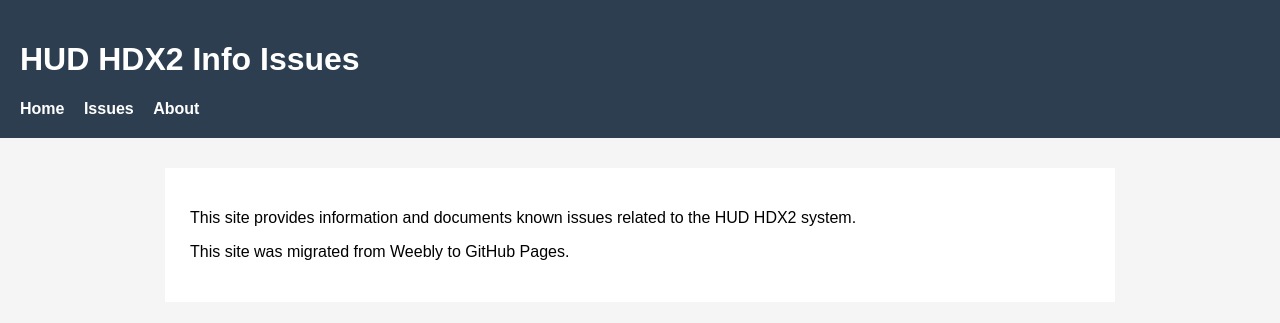
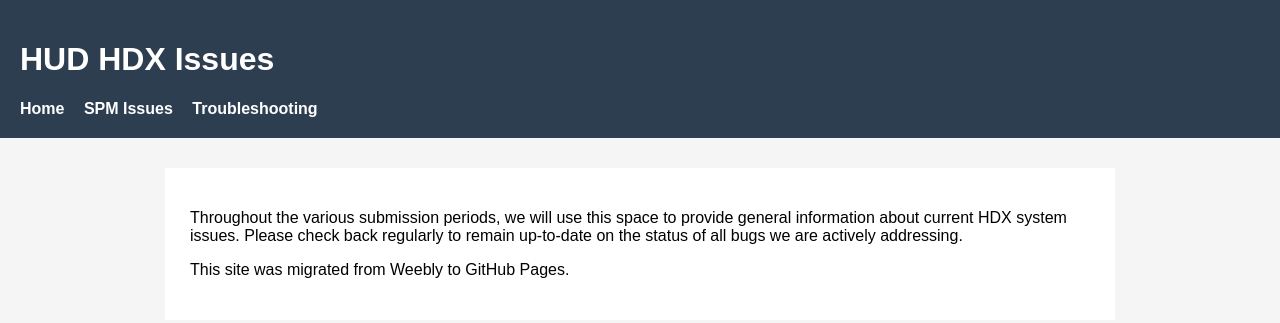
Before and after one commit to HUD-HDX/hud-hdx.github.io, a plain HTML site: page index.html in a window 1280 px wide. Drawn offline with Linux system fonts and the light colour scheme.

Commit message:
Update index.html

```diff
--- a/index.html
+++ b/index.html
@@ -2,7 +2,7 @@
 <html>
 <head>
   <meta charset="UTF-8">
-  <title>HUD HDX2 Info Issues</title>
+  <title> HUD HDX Issues</title>
 
   <style>
     body {
@@ -35,17 +35,17 @@
 <body>
 
 <header>
-  <h1>HUD HDX2 Info Issues</h1>
+  <h1>HUD HDX Issues</h1>
   <nav>
     <a href="index.html">Home</a>
-    <a href="issues.html">Issues</a>
-    <a href="about.html">About</a>
+    <a href="issues.html">SPM Issues</a>
+    <a href="about.html">Troubleshooting</a>
   </nav>
 </header>
 
 <main>
   <p>
-    This site provides information and documents known issues related to the HUD HDX2 system.
+    Throughout the various submission periods, we will use this space to provide general information about current HDX system issues. Please check back regularly to remain up-to-date on the status of all bugs we are actively addressing.
   </p>
 
   <p>
```
